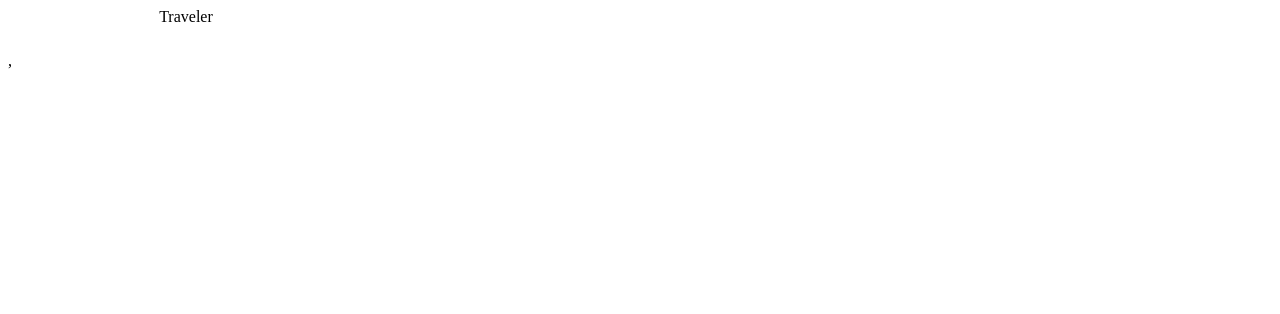
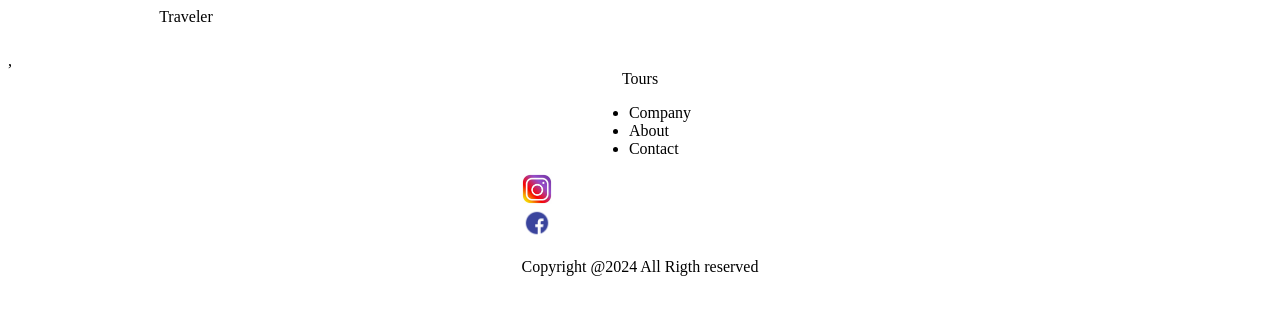
Before and after one commit to militsaneykova/Project-test, a React (Create React App) app in the folder Desktop/final_project/frontend_nyc_travel/: page /login in a window 1280 px wide. Shown: the part 180-494 px from the top of the page. Built offline with nearby package versions, Linux system fonts and the light colour scheme.

Commit message:
adding footer, css

```diff
--- a/Desktop/final_project/frontend_nyc_travel/src/App.js
+++ b/Desktop/final_project/frontend_nyc_travel/src/App.js
@@ -7,6 +7,8 @@ import AdditionalTours from './pages/AdditionalTours';
 import About from './pages/About';
 import Cart from './pages/Cart';
 import  LoginSignup from './pages/LoginSignup';
+import Footer from './components/Footer'
+
 
 function App() {
   return (
@@ -14,15 +16,18 @@ function App() {
       {/* Wrapping the application with BrowserRouter, to enable client-side routing */}
       <BrowserRouter>
         <NavBar></NavBar>,
+
         <Routes>
           <Route path='/' element={<Home/>}></Route>
           <Route path='/about' element={<About/>}></Route>
-          <Route path='/additional-tours' element={<AdditionalTours/>}></Route>
+          <Route path='/additional-tours\' element={<AdditionalTours/>}></Route>
             <Route path=':/tourId' element={<About/>}></Route>
           <Route path='/cart' element={<Cart/>}></Route>
           <Route path='/login' element={<LoginSignup/>}></Route>
         </Routes>
+        <Footer/>
       </BrowserRouter>
+
     </div>
   );
 }
--- /dev/null
+++ b/Desktop/final_project/frontend_nyc_travel/src/Components/Footer.js
@@ -0,0 +1,29 @@
+import React from "react";
+import insta from '../assets/insta.jpeg'
+import facebook from '../assets/facebook.jpeg'
+
+const Footer = () =>{
+    return (
+        <div className = 'footer'>
+            <>Tours</>
+             <ul className = 'footer-links'>
+                 <li>Company</li>
+                 <li>About</li>
+                 <li>Contact</li>
+             </ul>
+            <div>
+                <div className="insta">
+                    <img src={insta} alt=""/>
+                </div>
+                <div className="facebook">
+                    <img src={facebook} alt=""/>
+                </div>
+                <div className="copyright">
+                    <p>Copyright  @2024 All Rigth reserved</p>
+                </div>
+            </div>
+        </div>
+    )
+}
+
+export default Footer
--- a/Desktop/final_project/frontend_nyc_travel/src/Components/NavBar.js
+++ b/Desktop/final_project/frontend_nyc_travel/src/Components/NavBar.js
@@ -17,12 +17,12 @@ const NavBar = () => {
             <ul className='navMenu'>
                 {/* On every click on menu item, a line will uppear under it */}
                 <li onClick={()=>{setMenu('home')}}><Link to ='/'>Home</Link>{menu==='home'?<hr/>:<></>}</li>
-                <li onClick={()=>{setMenu('home')}}><Link to ='/About'>About</Link> {menu==='about'?<hr/>:<></>}</li>
+                <li onClick={()=>{setMenu('about')}}><Link to ='/About'>About</Link> {menu==='about'?<hr/>:<></>}</li>
                 <li onClick={()=>{setMenu('tours')}}><Link to ='/AdditionalTours'>AdditionalTours</Link>{menu==='tours'?<h/>:<></>}</li>
             </ul>
             <div className='login'>
-                <img className = 'shopping-cart' src='https://static.vecteezy.com/system/resources/previews/000/356/583/original/vector-shopping-cart-icon.jpg'></img>
-                <button>Log in</button>
+                <Link to='/cart'><img className = 'shopping-cart' src='https://static.vecteezy.com/system/resources/previews/000/356/583/original/vector-shopping-cart-icon.jpg'></img></Link>
+                <Link to ='login'><button>Log in</button></Link>
             </div>
         </div>
     )
--- /dev/null
+++ b/Desktop/final_project/frontend_nyc_travel/src/Components/TourData.js
@@ -0,0 +1,35 @@
+import React from "react";
+import {useEffect, useState} from 'react'
+
+const TourData = () => {
+
+    const [tourData, setToursData] = useState([])
+
+    useEffect(()=>{
+        fetch("http://localhost:4000/api/tours")
+            // .then(response => response.json()
+        .then(
+            data => {
+                setToursData(data)
+                console.log(data)
+            }
+
+        )
+    },[])
+    return (
+        <div className='homePage'>
+            <p>{tourData.tour_name}</p>
+            <p>{tourData.description}</p>
+            <p>{tourData.price}</p>
+            {/* {tourData.maps(tour =>{
+                <div className="tourData">
+                    <>{tour.description}</>
+                    <>{tour.tour_name}</>
+                </div>
+            })
+            } */}
+        </div>
+
+    )
+}
+export default TourData
--- a/Desktop/final_project/frontend_nyc_travel/src/Pages/Home.js
+++ b/Desktop/final_project/frontend_nyc_travel/src/Pages/Home.js
@@ -1,6 +1,13 @@
 import React from "react";
+import TourData from '../components/TourData'
 
 const Home = () => {
+    return (
+        <div>
+            <TourData/>
+        </div>
+    )
 }
 
+
 export default Home
--- a/Desktop/final_project/frontend_nyc_travel/src/index.css
+++ b/Desktop/final_project/frontend_nyc_travel/src/index.css
@@ -22,3 +22,20 @@
   width: 35px;
   margin-right: 15px;
 }
+
+/* Footer */
+.footer{
+  display: flex;
+  flex-direction: column;
+  justify-content: center;
+  align-items: center;
+}
+
+.insta img{
+  width: 30px;
+  height: 30px;
+}
+.facebook img{
+  width: 30px;
+  height: 30px;
+}
```
Also changed, not shown: Desktop/final_project/frontend_nyc_travel/src/Assets/facebook.jpeg (added), Desktop/final_project/frontend_nyc_travel/src/Assets/insta.jpeg (added).
